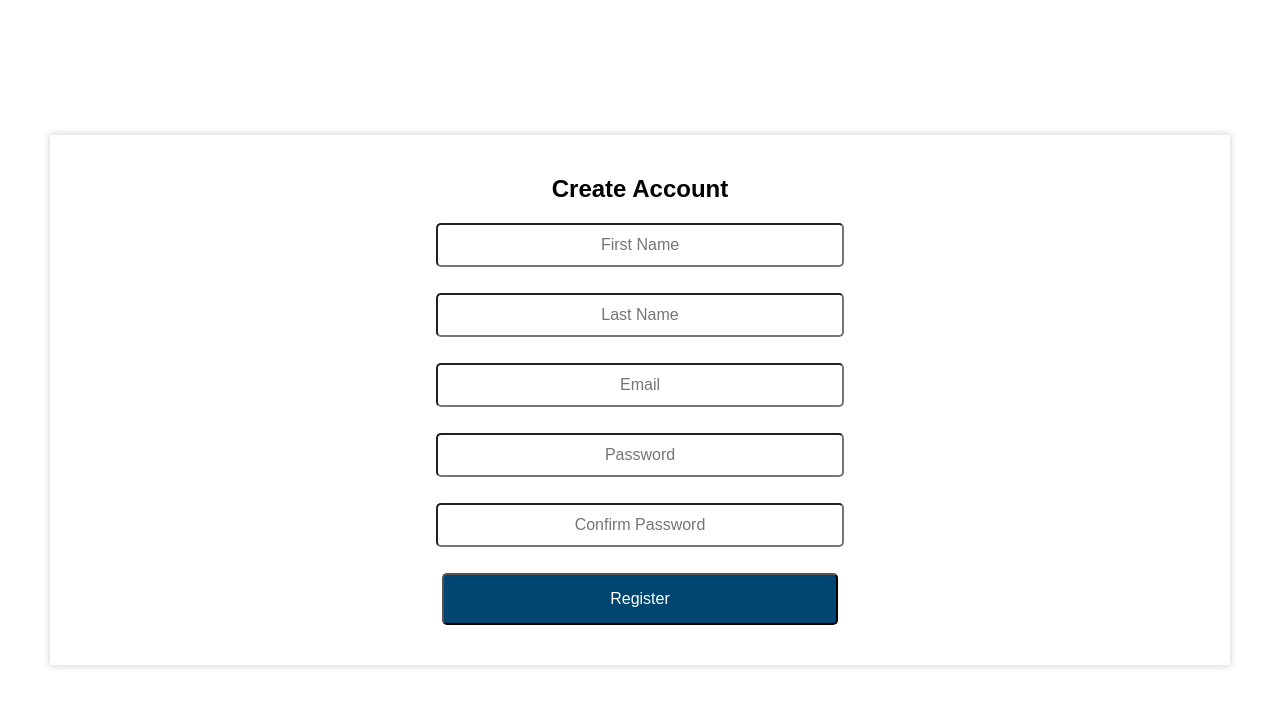
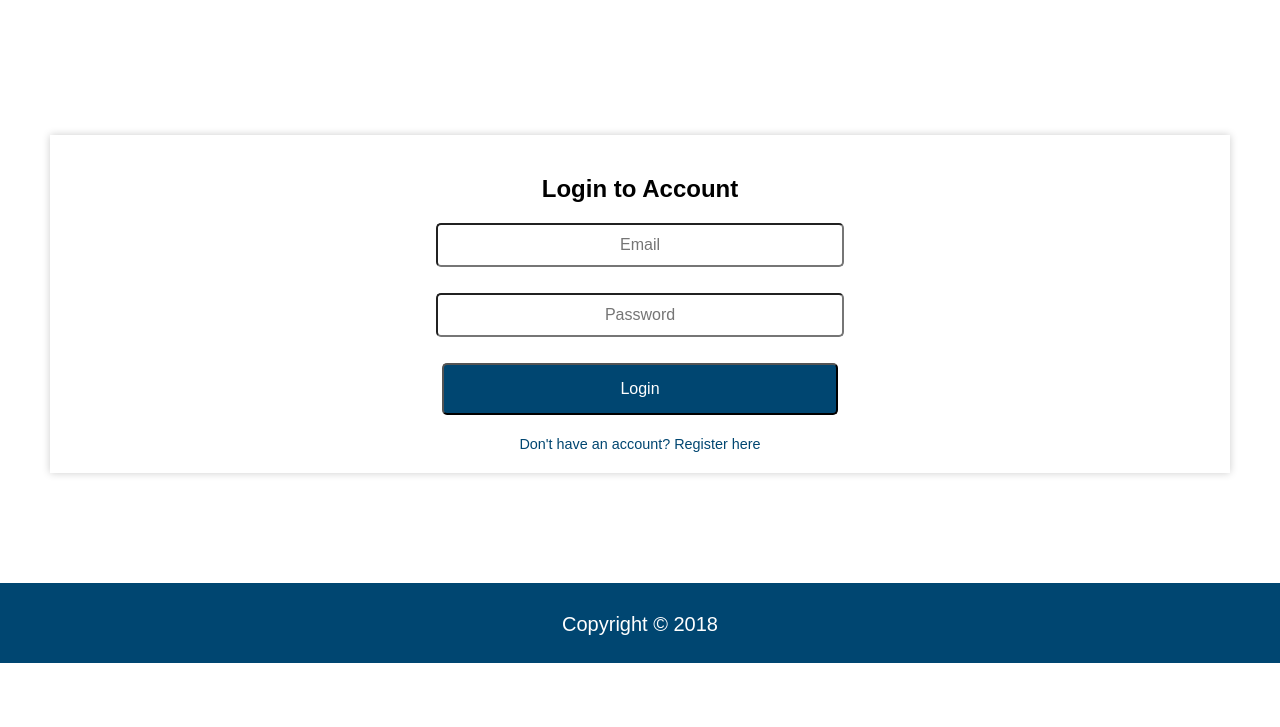
Before and after one commit to gatemadavid/iReporter1, a plain HTML site: page ui/login.html in a window 1280 px wide. Shown: the part 73-800 px from the top of the page. Drawn offline with Linux system fonts and the light colour scheme.

Commit message:
create login page

```diff
--- a/ui/register.html
+++ b/ui/login.html
@@ -26,25 +26,8 @@
       <section id="register-form">
         <div class="container">
           <form class="card" action="">
-            <h1>Create Account</h1>
-            <div class="form-group">
-              <!-- <label for="firstName">First Name</label> -->
-              <input
-                type="text"
-                name="firstName"
-                id=""
-                placeholder="First Name"
-              />
-            </div>
-            <div class="form-group">
-              <!-- <label for="lastName">Last Name</label> -->
-              <input
-                type="text"
-                name="lastName"
-                id=""
-                placeholder="Last Name"
-              />
-            </div>
+            <h1>Login to Account</h1>
+
             <div class="form-group">
               <!-- <label for="firstName">Email</label> -->
               <input type="email" name="email" id="" placeholder="Email" />
@@ -58,16 +41,8 @@
                 placeholder="Password"
               />
             </div>
-            <div class="form-group">
-              <!-- <label for="password2">Confirm Password</label> -->
-              <input
-                type="password"
-                name="password2"
-                id=""
-                placeholder="Confirm Password"
-              />
-            </div>
-            <input class="submit-btn" type="submit" value="Register" />
+            <input class="submit-btn" type="submit" value="Login" /> <br />
+            <a href="register.html">Don't have an account? Register here</a>
           </form>
         </div>
       </section>
```
